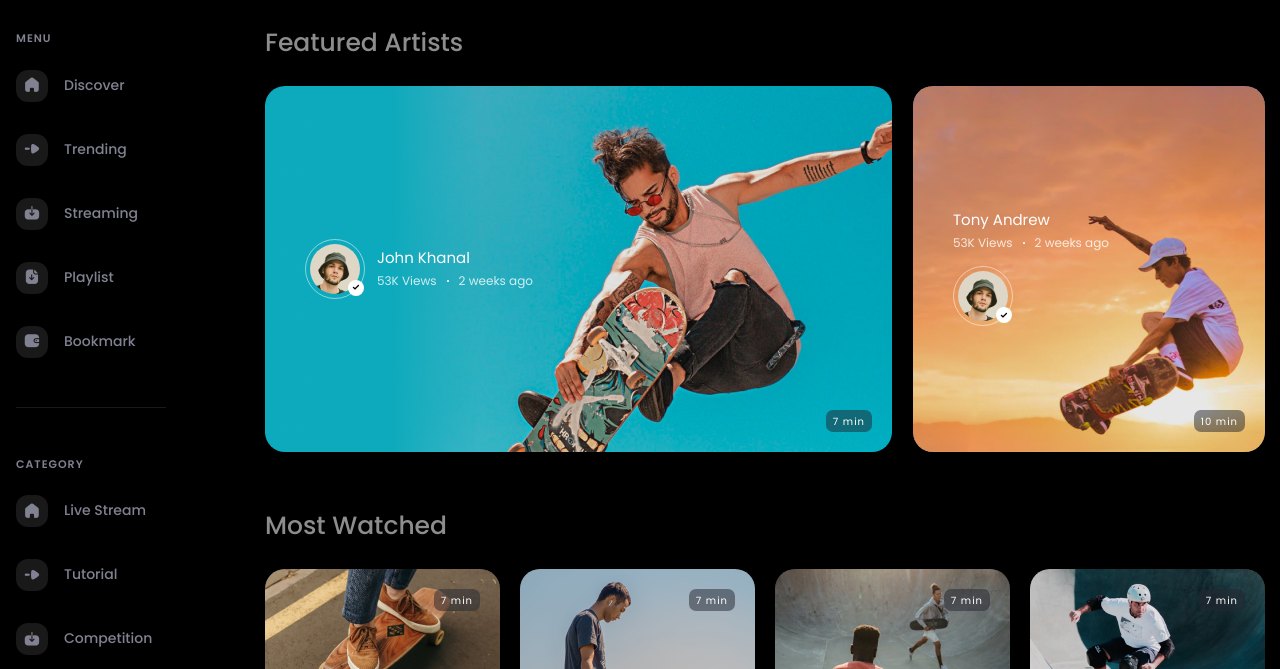
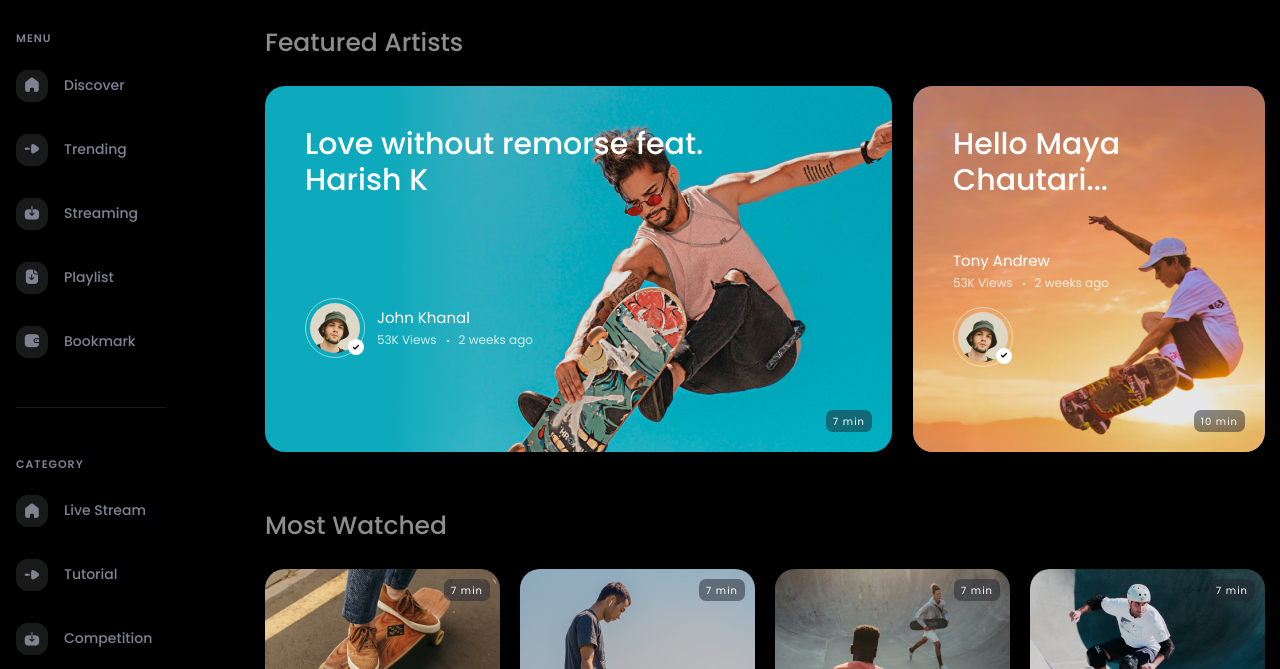
Before and after one commit to iamfromnepal/samajtube, a website: page samajtube/index.html in a window 1280 px wide. Shown: the part 75-744 px from the top of the page. Drawn offline with Linux system fonts and the light colour scheme; files whose address does not match are found by name.

Commit message:
update featured card title

```diff
--- a/samajtube/index.html
+++ b/samajtube/index.html
@@ -164,7 +164,8 @@
 								<div class="card bg-cover">
 									<img src="assets/images/featured-img1.jpg"
 										alt="Love without remorse feat. Harish K">
-
+									<div class="holder">
+										<a href="#" class="title">Love without remorse feat. Harish K</a>
 										<div class="author-meta author-meta--white">
 											<div class="headshot">
 												<div class="img-wrap">
@@ -179,6 +180,7 @@
 												</div><!-- /.metas -->
 											</div><!-- /.auth-desc -->
 										</div><!-- /.author-meta -->
+									</div><!-- /.holder -->
 									<span class="video-duration">7 min</span>
 								</div><!-- /.card -->
 							</div><!-- /.card-holder -->
@@ -188,6 +190,8 @@
 									<img src="assets/images/featured-img2.jpg"
 										alt="Love without remorse feat. Harish K">
 
+									<div class="holder">
+										<a href="#" class="title">Hello Maya Chautari...</a>
 										<div class="author-meta author-meta--white">
 											<div class="auth-desc">
 												<h6>Tony Andrew</h6>
@@ -205,6 +209,7 @@
 												</div><!-- /.img-wrap -->
 											</div><!-- /.headshot -->
 										</div><!-- /.author-meta -->
+									</div><!-- /.holder -->
 									<span class="video-duration">10 min</span>
 								</div><!-- /.card -->
 							</div><!-- /.card-holder -->
@@ -220,7 +225,8 @@
 							<div class="card-holder">
 								<div class="card">
 									<figure class="figure-wrap bg-cover">
-										<img src="assets/images/video-thumb-sm.jpg" alt="Love without remorse feat. Harish K">
+										<img src="assets/images/video-thumb-sm.jpg"
+											alt="Love without remorse feat. Harish K">
 									</figure>
 
 									<div class="author-meta author-meta--white">
@@ -232,7 +238,7 @@
 
 										<div class="auth-desc status-online">
 											<h6>John Khanal</h6>
-											<span class="title">Basic how to ride your skateboard comfortly</span>
+											<a href="#" class="title">Basic how to ride your skateboard comfortly</a>
 											<div class="metas">
 												<span class="views">53K Views</span>
 												<span class="time">2 weeks ago</span>
@@ -246,7 +252,8 @@
 							<div class="card-holder">
 								<div class="card">
 									<figure class="figure-wrap bg-cover">
-										<img src="assets/images/video-thumb-sm1.jpg" alt="Love without remorse feat. Harish K">
+										<img src="assets/images/video-thumb-sm1.jpg"
+											alt="Love without remorse feat. Harish K">
 									</figure>
 
 									<div class="author-meta author-meta--white">
@@ -258,7 +265,7 @@
 
 										<div class="auth-desc status-offline">
 											<h6>John Khanal</h6>
-											<span class="title">Basic how to ride your skateboard comfortly</span>
+											<a href="#" class="title">Basic how to ride your skateboard comfortly</a>
 											<div class="metas">
 												<span class="views">53K Views</span>
 												<span class="time">2 weeks ago</span>
@@ -272,7 +279,8 @@
 							<div class="card-holder">
 								<div class="card">
 									<figure class="figure-wrap bg-cover">
-										<img src="assets/images/video-thumb-sm2.jpg" alt="Love without remorse feat. Harish K">
+										<img src="assets/images/video-thumb-sm2.jpg"
+											alt="Love without remorse feat. Harish K">
 									</figure>
 
 									<div class="author-meta author-meta--white">
@@ -284,7 +292,7 @@
 
 										<div class="auth-desc status-offline">
 											<h6>John Khanal</h6>
-											<span class="title">Basic how to ride your skateboard comfortly</span>
+											<a href="#" class="title">Basic how to ride your skateboard comfortly</a>
 											<div class="metas">
 												<span class="views">53K Views</span>
 												<span class="time">2 weeks ago</span>
@@ -298,7 +306,8 @@
 							<div class="card-holder">
 								<div class="card">
 									<figure class="figure-wrap bg-cover">
-										<img src="assets/images/video-thumb-sm3.jpg" alt="Love without remorse feat. Harish K">
+										<img src="assets/images/video-thumb-sm3.jpg"
+											alt="Love without remorse feat. Harish K">
 									</figure>
 
 									<div class="author-meta author-meta--white">
@@ -310,7 +319,7 @@
 
 										<div class="auth-desc status-online">
 											<h6>John Khanal</h6>
-											<span class="title">Basic how to ride your skateboard comfortly</span>
+											<a href="#" class="title">Basic how to ride your skateboard comfortly</a>
 											<div class="metas">
 												<span class="views">53K Views</span>
 												<span class="time">2 weeks ago</span>
--- a/samajtube/sass/layouts/_st-site-content.scss
+++ b/samajtube/sass/layouts/_st-site-content.scss
@@ -98,15 +98,6 @@
 	}
 }
 
-
-.block {
-	margin-bottom: 1.2rem;
-
-	@include media-breakpoint-up(xl) {
-		margin-bottom: 1.7rem;
-	}
-}
-
 .block-title {
 	h2 {
 		margin-bottom: 1.5rem;
@@ -115,6 +106,29 @@
 		@include media-breakpoint-up(md) {
 			font-size: 1.5625rem;
 			margin-bottom: 1.75rem;
+		}
+
+		@include media-breakpoint-up(xxl) {
+			margin-bottom: 2.75rem;
+		}
+	}
+}
+
+
+.block {
+	margin-bottom: 1.2rem;
+
+	@include media-breakpoint-up(xl) {
+		margin-bottom: 1.7rem;
+	}
+
+	&:nth-child(2) {
+		.block-title {
+			h2 {
+				@include media-breakpoint-up(xxl) {
+					margin-bottom: 1.75rem;
+				}
+			}
 		}
 	}
 }
@@ -142,9 +156,33 @@
 				min-height: 200px;
 				border-radius: 20px;
 				overflow: hidden;
+				justify-content: flex-start;
+
 
 				@include media-breakpoint-up(lg) {
 					height: 366px;
+				}
+
+				.title {
+					font-size: 1.125rem;
+					margin-bottom: 1.5rem;
+					color: $white;
+					display: inline-block;
+					line-height: 1.2;
+
+					@include media-breakpoint-up(lg) {
+						font-size: 1.875rem;
+						margin-bottom: 6.3rem;
+
+					}
+				}
+
+				.holder {
+					width: 100%;
+
+					@include media-breakpoint-up(xl) {
+						max-width: 400px;
+					}
 				}
 			}
 
@@ -152,6 +190,16 @@
 				@include media-breakpoint-up(xl) {
 					width: calc(100% - 373px);
 					max-width: 100%;
+				}
+			}
+
+			&:nth-child(2) {
+				.card {
+					.title {
+						@include media-breakpoint-up(lg) {
+							margin-bottom: 3.4rem;
+						}
+					}
 				}
 			}
 		}
@@ -210,14 +258,14 @@
 				margin: 0 auto;
 			}
 
-
 			.figure-wrap {
 				height: 160px;
 				width: 100%;
 			}
 
 			.video-duration {
-				top: 20px;
+				top: 10px;
+				right: 10px;
 				bottom: auto;
 			}
 
@@ -287,11 +335,25 @@
 						margin-left: 8px;
 						margin-top: -2px;
 					}
+
+					a {
+						color: $gray-400;
+						text-decoration: none;
+
+						&:hover {
+							color: $white;
+						}
+					}
 				}
 
 				.title {
 					font-size: 1rem;
 					color: $white;
+					text-decoration: none;
+
+					&:hover {
+						text-decoration: underline;
+					}
 				}
 
 				&.status-online {
```
Also changed, not shown: samajtube/assets/css/style.css, 1 other file. Lines whose indentation alone changed are shown as unchanged.
